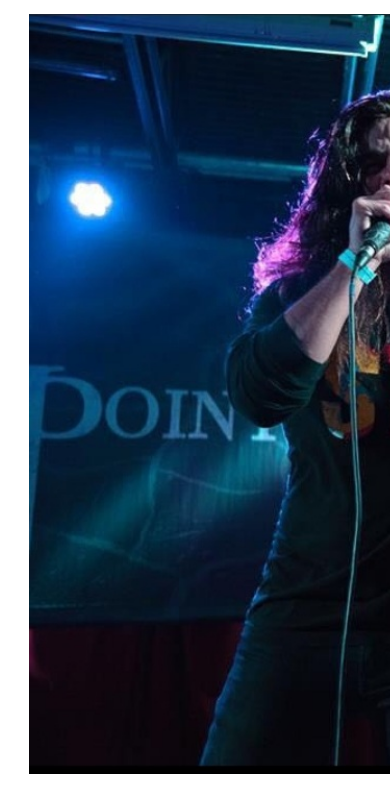
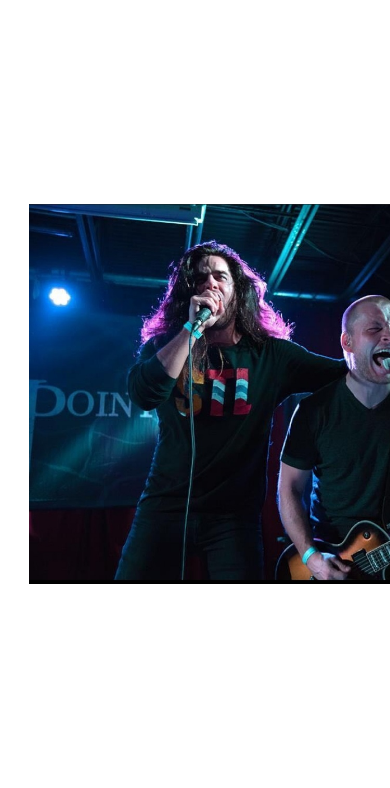
Before and after one commit to AlexH893/aPortfolio, a plain HTML site: page index.html in a window 390 px wide. Shown: the part 56-844 px from the top of the page. Drawn offline with nearby package versions, Linux system fonts and the light colour scheme; some packages are replaced by stand-ins of ours.

Commit message:
Update styles.css

```diff
--- a/styles.css
+++ b/styles.css
@@ -51,3 +51,12 @@ img.error {
 img:not([src]) {
   visibility: hidden;
 }
+
+
+@media only screen and (max-width: 600px) {
+  img {
+    display: block;
+    width: auto;
+    height: 50%;
+    }
+}
```
